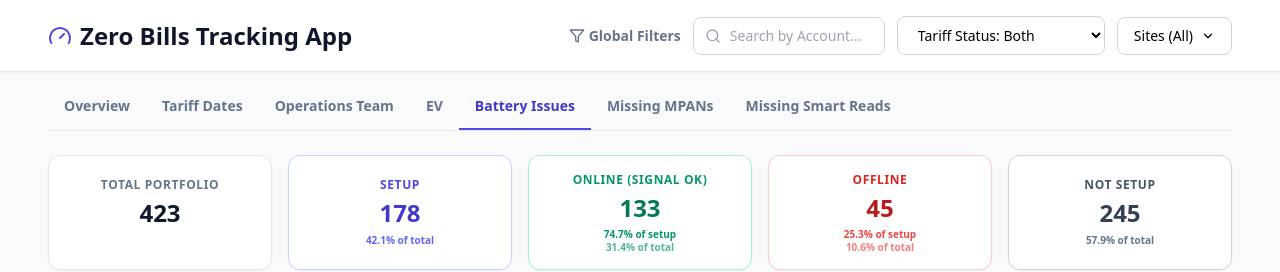
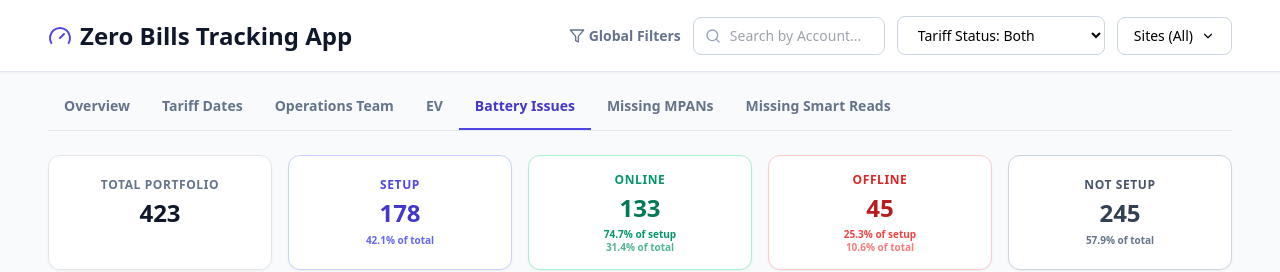
Before and after one commit to clarabushman/operations_team_tracker, a React (Create React App) app: page / in a window 1280 px wide. Both pictures are taken after a click on the button "Battery Issues". Shown: the top 272 px of the page. Built offline with nearby package versions, Linux system fonts and the light colour scheme; the HTML template or start-up script is replaced by a standard one.

Commit message:
Update App.jsx

```diff
--- a/src/App.jsx
+++ b/src/App.jsx
@@ -669,7 +669,7 @@ export default function App() {
                 <span className="text-[10px] font-semibold text-indigo-500 mt-1">{(metrics.battSetup.length / metrics.totalBattery * 100 || 0).toFixed(1)}% of total</span>
               </div>
               <div onClick={() => handleDrillDown('Batteries Online', metrics.battOnline)} className="bg-white p-4 rounded-xl border border-emerald-200 shadow-sm flex flex-col justify-center items-center cursor-pointer hover:bg-emerald-50 text-center">
-                <span className="text-emerald-600 text-xs font-bold uppercase tracking-wider mb-1">Online (Signal OK)</span>
+                <span className="text-emerald-600 text-xs font-bold uppercase tracking-wider mb-1">Online</span>
                 <span className="text-2xl font-black text-emerald-700">{metrics.battOnline.length}</span>
                 <div className="text-[10px] font-semibold text-emerald-600 mt-1 leading-tight">
                     {(metrics.battOnline.length / metrics.battSetup.length * 100 || 0).toFixed(1)}% of setup<br/>
```
